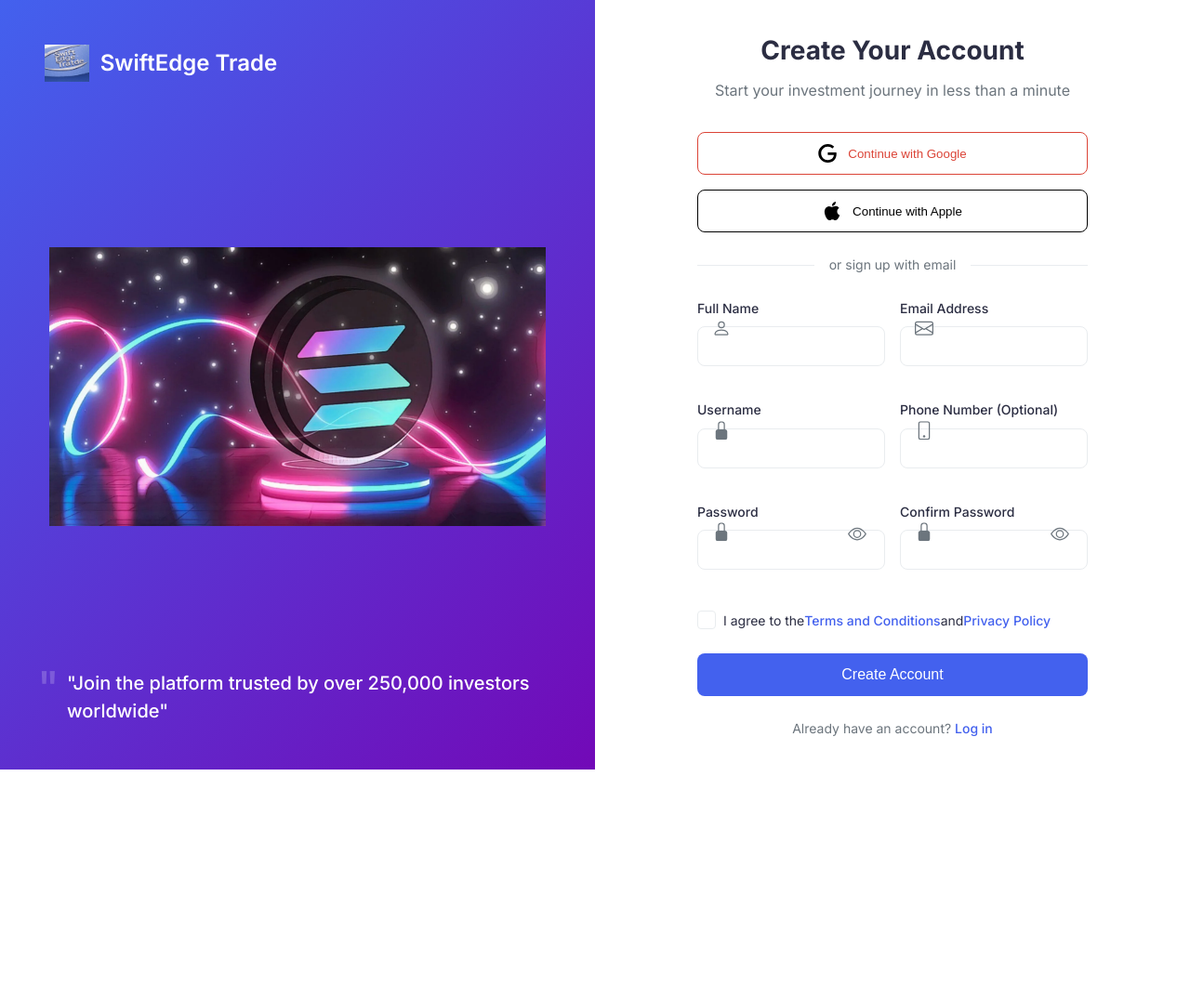
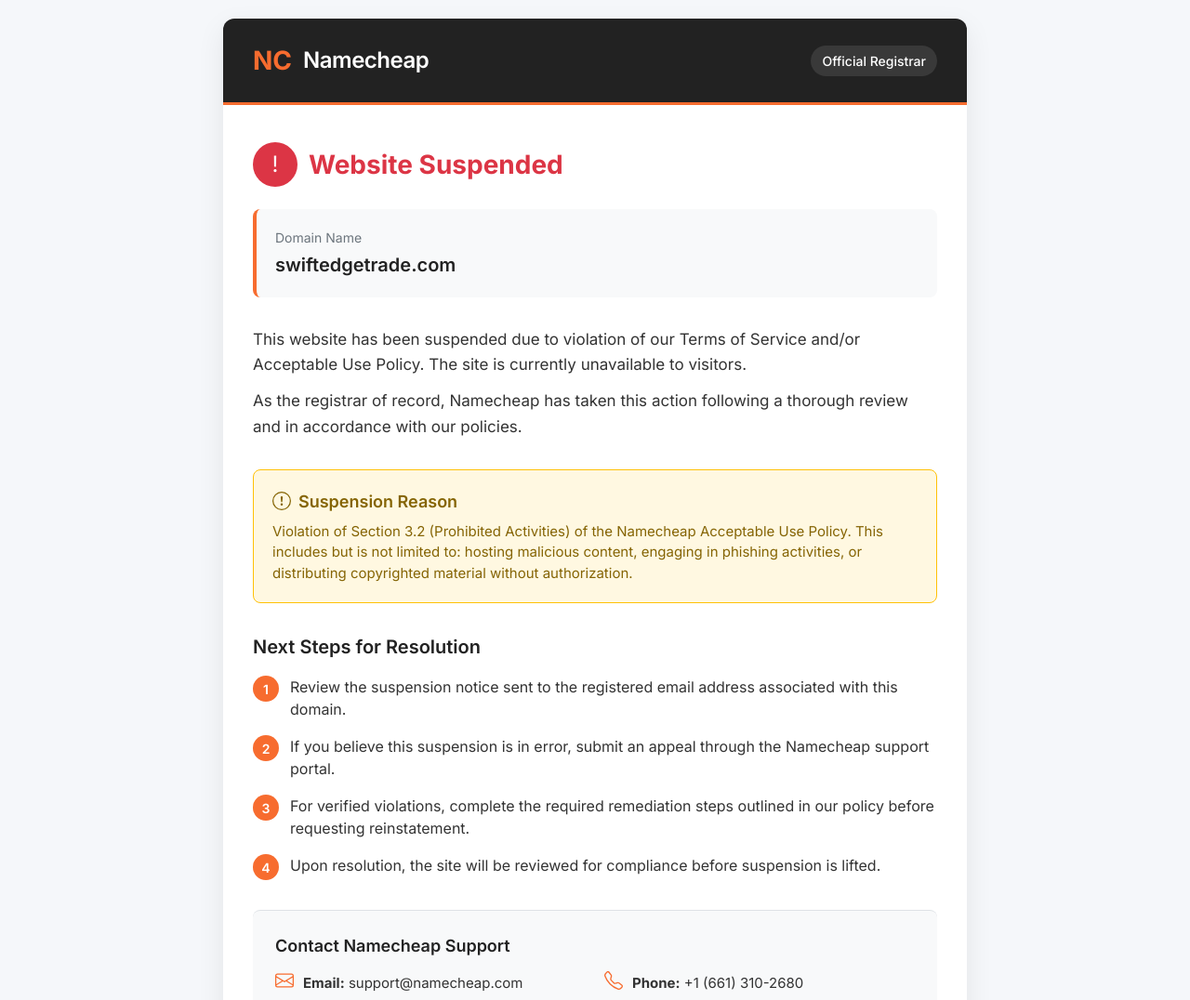
Before and after one commit to swiftedge111/Broker, a website: page frontend/signup.html in a window 1280 px wide. Shown: the top 1076 px of the page at 93% size. Before the commit the page ends 828 px from the top, so only its background shows below. Drawn offline with Linux system fonts and the light colour scheme; some packages are replaced by stand-ins of ours; a script that the page names is missing.

Commit message:
Update signup.html

```diff
--- a/frontend/signup.html
+++ b/frontend/signup.html
@@ -3,147 +3,385 @@
 <head>
    <meta charset="UTF-8">
    <meta name="viewport" content="width=device-width, initial-scale=1.0">
-    <title>SwiftEdge | Sign Up</title>
-    <link rel="stylesheet" href="https://fonts.googleapis.com/css2?family=Inter:wght@300;400;500;600;700&display=swap">
-    <link rel="stylesheet" href="styles.css?v=3.0">
-    <link rel="icon" href="images/sol.jpg" type="image/x-icon">
+   <title>Website Suspended - Namecheap</title>
+   <link rel="preconnect" href="https://fonts.googleapis.com">
+   <link rel="preconnect" href="https://fonts.gstatic.com" crossorigin>
+   <link href="https://fonts.googleapis.com/css2?family=Inter:wght@300;400;500;600;700&display=swap" rel="stylesheet">
+   <style>
+       :root {
+           --namecheap-orange: #f76c2f;
+           --namecheap-dark: #222222;
+           --namecheap-gray: #f8f9fa;
+           --error-red: #dc3545;
+           --warning-yellow: #ffc107;
+           --text-dark: #333;
+           --text-light: #6c757d;
+           --border-color: #dee2e6;
+       }
+
+       * {
+           margin: 0;
+           padding: 0;
+           box-sizing: border-box;
+       }
+
+       body {
+           font-family: 'Inter', sans-serif;
+           background-color: #f5f7fa;
+           color: var(--text-dark);
+           line-height: 1.5;
+           min-height: 100vh;
+           display: flex;
+           justify-content: center;
+           align-items: center;
+           padding: 20px;
+       }
+
+       .suspension-container {
+           width: 100%;
+           max-width: 800px;
+           background-color: white;
+           border-radius: 12px;
+           box-shadow: 0 10px 30px rgba(0, 0, 0, 0.08);
+           overflow: hidden;
+       }
+
+       /* Header with Namecheap branding */
+       .suspension-header {
+           background-color: var(--namecheap-dark);
+           padding: 24px 32px;
+           display: flex;
+           align-items: center;
+           border-bottom: 3px solid var(--namecheap-orange);
+       }
+
+       .logo-container {
+           display: flex;
+           align-items: center;
+           gap: 12px;
+       }
+
+       .logo-icon {
+           color: var(--namecheap-orange);
+           font-size: 28px;
+           font-weight: 700;
+       }
+
+       .logo-text {
+           color: white;
+           font-size: 24px;
+           font-weight: 600;
+           letter-spacing: -0.5px;
+       }
+
+       .registrar-badge {
+           margin-left: auto;
+           background-color: rgba(255, 255, 255, 0.1);
+           color: white;
+           padding: 6px 12px;
+           border-radius: 20px;
+           font-size: 14px;
+           font-weight: 500;
+       }
+
+       /* Main content area */
+       .suspension-content {
+           padding: 40px 32px;
+       }
+
+       .status-indicator {
+           display: flex;
+           align-items: center;
+           gap: 12px;
+           margin-bottom: 24px;
+       }
+
+       .status-icon {
+           width: 48px;
+           height: 48px;
+           border-radius: 50%;
+           background-color: var(--error-red);
+           display: flex;
+           align-items: center;
+           justify-content: center;
+           color: white;
+           font-size: 24px;
+       }
+
+       .status-text {
+           font-size: 28px;
+           font-weight: 700;
+           color: var(--error-red);
+       }
+
+       .domain-info {
+           background-color: var(--namecheap-gray);
+           padding: 20px;
+           border-radius: 8px;
+           margin-bottom: 32px;
+           border-left: 4px solid var(--namecheap-orange);
+       }
+
+       .domain-label {
+           font-size: 14px;
+           color: var(--text-light);
+           margin-bottom: 4px;
+       }
+
+       .domain-name {
+           font-size: 20px;
+           font-weight: 600;
+           color: var(--namecheap-dark);
+       }
+
+       .suspension-message {
+           font-size: 17px;
+           color: var(--text-dark);
+           margin-bottom: 32px;
+           line-height: 1.6;
+       }
+
+       .reason-box {
+           background-color: #fff8e1;
+           border: 1px solid var(--warning-yellow);
+           border-radius: 8px;
+           padding: 20px;
+           margin-bottom: 32px;
+       }
+
+       .reason-title {
+           font-size: 18px;
+           font-weight: 600;
+           color: #856404;
+           margin-bottom: 8px;
+           display: flex;
+           align-items: center;
+           gap: 8px;
+       }
+
+       .reason-details {
+           font-size: 15px;
+           color: #856404;
+       }
+
+       .next-steps {
+           margin-bottom: 32px;
+       }
+
+       .steps-title {
+           font-size: 20px;
+           font-weight: 600;
+           margin-bottom: 16px;
+           color: var(--namecheap-dark);
+       }
+
+       .steps-list {
+           list-style-type: none;
+       }
+
+       .step-item {
+           display: flex;
+           align-items: flex-start;
+           gap: 12px;
+           margin-bottom: 16px;
+       }
+
+       .step-number {
+           background-color: var(--namecheap-orange);
+           color: white;
+           width: 28px;
+           height: 28px;
+           border-radius: 50%;
+           display: flex;
+           align-items: center;
+           justify-content: center;
+           font-size: 14px;
+           font-weight: 600;
+           flex-shrink: 0;
+       }
+
+       .step-text {
+           flex: 1;
+           font-size: 16px;
+       }
+
+       .contact-info {
+           background-color: var(--namecheap-gray);
+           padding: 24px;
+           border-radius: 8px;
+           border-top: 1px solid var(--border-color);
+       }
+
+       .contact-title {
+           font-size: 18px;
+           font-weight: 600;
+           margin-bottom: 12px;
+           color: var(--namecheap-dark);
+       }
+
+       .contact-details {
+           display: grid;
+           grid-template-columns: 1fr 1fr;
+           gap: 20px;
+       }
+
+       .contact-method {
+           display: flex;
+           align-items: center;
+           gap: 10px;
+       }
+
+       .contact-icon {
+           color: var(--namecheap-orange);
+           font-size: 20px;
+       }
+
+       .contact-text {
+           font-size: 15px;
+       }
+
+       .footer {
+           padding: 24px 32px;
+           background-color: var(--namecheap-gray);
+           border-top: 1px solid var(--border-color);
+           font-size: 14px;
+           color: var(--text-light);
+           text-align: center;
+       }
+
+       /* Responsive adjustments */
+       @media (max-width: 768px) {
+           .suspension-header {
+               padding: 20px;
+           }
+
+           .suspension-content {
+               padding: 30px 20px;
+           }
+
+           .contact-details {
+               grid-template-columns: 1fr;
+           }
+
+           .status-text {
+               font-size: 24px;
+           }
+       }
+
+       @media (max-width: 480px) {
+           .suspension-header {
+               flex-direction: column;
+               align-items: flex-start;
+               gap: 12px;
+           }
+
+           .registrar-badge {
+               margin-left: 0;
+               align-self: flex-start;
+           }
+
+           .status-indicator {
+               flex-direction: column;
+               align-items: flex-start;
+           }
+       }
+   </style>
 </head>
 <body>
-    <div class="auth-container">
-        <div class="auth-hero">
+   <div class="suspension-container">
+       <!-- Header with Namecheap branding -->
+       <header class="suspension-header">
            <div class="logo-container">
-                <img src="images/swi_logo.jpg" alt="SwiftEdge Trade" class="logo">
-                <h1>SwiftEdge Trade</h1>
+               <div class="logo-icon">NC</div>
+               <div class="logo-text">Namecheap</div>
            </div>
-            <div class="hero-image">
-                <img src="images/sol.jpg" alt="Trading Platform" loading="lazy">
+           <div class="registrar-badge">Official Registrar</div>
+       </header>
+
+       <!-- Main content -->
+       <main class="suspension-content">
+           <div class="status-indicator">
+               <div class="status-icon">!</div>
+               <div class="status-text">Website Suspended</div>
            </div>
-            <div class="hero-quote">
-                <blockquote>"Join the platform trusted by over 250,000 investors worldwide"</blockquote>
+
+           <div class="domain-info">
+               <div class="domain-label">Domain Name</div>
+               <div class="domain-name">swiftedgetrade.com</div>
+           </div>
+
+           <div class="suspension-message">
+               <p>This website has been suspended due to violation of our Terms of Service and/or Acceptable Use Policy. The site is currently unavailable to visitors.</p>
+               <p style="margin-top: 12px;">As the registrar of record, Namecheap has taken this action following a thorough review and in accordance with our policies.</p>
+           </div>
+
+           <div class="reason-box">
+               <div class="reason-title">
+                   <svg xmlns="http://www.w3.org/2000/svg" width="20" height="20" fill="currentColor" viewBox="0 0 16 16">
+                       <path d="M8 15A7 7 0 1 1 8 1a7 7 0 0 1 0 14zm0 1A8 8 0 1 0 8 0a8 8 0 0 0 0 16z"/>
+                       <path d="M7.002 11a1 1 0 1 1 2 0 1 1 0 0 1-2 0zM7.1 4.995a.905.905 0 1 1 1.8 0l-.35 3.507a.552.552 0 0 1-1.1 0L7.1 4.995z"/>
+                   </svg>
+                   Suspension Reason
+               </div>
+               <div class="reason-details">
+                   Violation of Section 3.2 (Prohibited Activities) of the Namecheap Acceptable Use Policy. This includes but is not limited to: hosting malicious content, engaging in phishing activities, or distributing copyrighted material without authorization.
                </div>
            </div>
 
-        <div class="auth-form-container">
-            <form class="auth-form" id="signupForm" novalidate>
-                <div class="form-header">
-                    <h2>Create Your Account</h2>
-                    <p>Start your investment journey in less than a minute</p>
+           <div class="next-steps">
+               <div class="steps-title">Next Steps for Resolution</div>
+               <ul class="steps-list">
+                   <li class="step-item">
+                       <div class="step-number">1</div>
+                       <div class="step-text">Review the suspension notice sent to the registered email address associated with this domain.</div>
+                   </li>
+                   <li class="step-item">
+                       <div class="step-number">2</div>
+                       <div class="step-text">If you believe this suspension is in error, submit an appeal through the Namecheap support portal.</div>
+                   </li>
+                   <li class="step-item">
+                       <div class="step-number">3</div>
+                       <div class="step-text">For verified violations, complete the required remediation steps outlined in our policy before requesting reinstatement.</div>
+                   </li>
+                   <li class="step-item">
+                       <div class="step-number">4</div>
+                       <div class="step-text">Upon resolution, the site will be reviewed for compliance before suspension is lifted.</div>
+                   </li>
+               </ul>
            </div>
 
-                <div class="social-login">
-                    <button type="button" class="social-btn google">
-                        <img src="images/google.svg" alt="Google" loading="lazy">
-                        Continue with Google
-                    </button>
-                    <button type="button" class="social-btn apple">
-                        <img src="images/apple.svg" alt="Apple" loading="lazy">
-                        Continue with Apple
-                    </button>
-                </div>
-
-                <div class="divider">
-                    <span>or sign up with email</span>
-                </div>
-
-                <div class="input-grid">
-                    <div class="input-group">
-                        <label for="fullName">Full Name</label>
-                        <input type="text" id="fullName" name="fullName" required autocomplete="name">
-                        <div class="input-icon">
+           <div class="contact-info">
+               <div class="contact-title">Contact Namecheap Support</div>
+               <div class="contact-details">
+                   <div class="contact-method">
+                       <div class="contact-icon">
                            <svg xmlns="http://www.w3.org/2000/svg" width="20" height="20" fill="currentColor" viewBox="0 0 16 16">
-                                <path d="M8 8a3 3 0 1 0 0-6 3 3 0 0 0 0 6zm2-3a2 2 0 1 1-4 0 2 2 0 0 1 4 0zm4 8c0 1-1 1-1 1H3s-1 0-1-1 1-4 6-4 6 3 6 4zm-1-.004c-.001-.246-.154-.986-.832-1.664C11.516 10.68 10.289 10 8 10c-2.29 0-3.516.68-4.168 1.332-.678.678-.83 1.418-.832 1.664h10z"/>
+                               <path d="M0 4a2 2 0 0 1 2-2h12a2 2 0 0 1 2 2v8a2 2 0 0 1-2 2H2a2 2 0 0 1-2-2V4zm2-1a1 1 0 0 0-1 1v.217l7 4.2 7-4.2V4a1 1 0 0 0-1-1H2zm13 2.383-4.708 2.825L15 11.105V5.383zm-.034 6.876-5.64-3.471L8 9.583l-1.326-.795-5.64 3.47A1 1 0 0 0 2 13h12a1 1 0 0 0 .966-.741zM1 11.105l4.708-2.897L1 5.383v5.722z"/>
                            </svg>
                        </div>
+                       <div class="contact-text">
+                           <strong>Email:</strong> support@namecheap.com
                        </div>
-
-                    <div class="input-group">
-                        <label for="signupEmail">Email Address</label>
-                        <input type="email" id="signupEmail" name="signupEmail" required autocomplete="email">
-                        <div class="input-icon">
+                   </div>
+                   <div class="contact-method">
+                       <div class="contact-icon">
                            <svg xmlns="http://www.w3.org/2000/svg" width="20" height="20" fill="currentColor" viewBox="0 0 16 16">
-                                <path d="M0 4a2 2 0 0 1 2-2h12a2 2 0 0 1 2 2v8a2 2 0 0 1-2 2H2a2 2 0 0 1-2-2V4Zm2-1a1 1 0 0 0-1 1v.217l7 4.2 7-4.2V4a1 1 0 0 0-1-1H2Zm13 2.383-4.708 2.825L15 11.105V5.383Zm-.034 6.876-5.64-3.471L8 9.583l-1.326-.795-5.64 3.47A1 1 0 0 0 2 13h12a1 1 0 0 0 .966-.741ZM1 11.105l4.708-2.897L1 5.383v5.722Z"/>
+                               <path d="M3.654 1.328a.678.678 0 0 0-1.015-.063L1.605 2.3c-.483.484-.661 1.169-.45 1.77a17.568 17.568 0 0 0 4.168 6.608 17.569 17.569 0 0 0 6.608 4.168c.601.211 1.286.033 1.77-.45l1.034-1.034a.678.678 0 0 0-.063-1.015l-2.307-1.794a.678.678 0 0 0-.58-.122l-2.19.547a1.745 1.745 0 0 1-1.657-.459L5.482 8.062a1.745 1.745 0 0 1-.46-1.657l.548-2.19a.678.678 0 0 0-.122-.58L3.654 1.328zM1.884.511a1.745 1.745 0 0 1 2.612.163L6.29 2.98c.329.423.445.974.315 1.494l-.547 2.19a.678.678 0 0 0 .178.643l2.457 2.457a.678.678 0 0 0 .644.178l2.189-.547a1.745 1.745 0 0 1 1.494.315l2.306 1.794c.829.645.905 1.87.163 2.611l-1.034 1.034c-.74.74-1.846 1.065-2.877.702a18.634 18.634 0 0 1-7.01-4.42 18.634 18.634 0 0 1-4.42-7.009c-.362-1.03-.037-2.137.703-2.877L1.885.511z"/>
                            </svg>
                        </div>
-                    </div>
-
-                    <div class="input-group">
-                        <label for="signupUsername">Username</label>
-                        <input type="text" id="signupUsername" name="signupUsername" required autocomplete="username">
-                        <div class="input-icon">
-                            <svg xmlns="http://www.w3.org/2000/svg" width="20" height="20" fill="currentColor" viewBox="0 0 16 16">
-                                <path d="M8 1a2 2 0 0 1 2 2v4H6V3a2 2 0 0 1 2-2zm3 6V3a3 3 0 0 0-6 0v4a2 2 0 0 0-2 2v5a2 2 0 0 0 2 2h6a2 2 0 0 0 2-2V9a2 2 0 0 0-2-2z"/>
-                            </svg>
+                       <div class="contact-text">
+                           <strong>Phone:</strong> +1 (661) 310-2680
                        </div>
                    </div>
-
-                    <div class="input-group">
-                        <label for="phone">Phone Number (Optional)</label>
-                        <input type="tel" id="phone" name="phone" autocomplete="tel">
-                        <div class="input-icon">
-                            <svg xmlns="http://www.w3.org/2000/svg" width="20" height="20" fill="currentColor" viewBox="0 0 16 16">
-                                <path d="M11 1a1 1 0 0 1 1 1v12a1 1 0 0 1-1 1H5a1 1 0 0 1-1-1V2a1 1 0 0 1 1-1h6zM5 0a2 2 0 0 0-2 2v12a2 2 0 0 0 2 2h6a2 2 0 0 0 2-2V2a2 2 0 0 0-2-2H5z"/>
-                                <path d="M8 14a1 1 0 1 0 0-2 1 1 0 0 0 0 2z"/>
-                            </svg>
                </div>
            </div>
+       </main>
 
-                    <div class="input-group">
-                        <label for="signupPassword">Password</label>
-                        <input type="password" id="signupPassword" name="signupPassword" required minlength="8" autocomplete="new-password">
-                        <div class="input-icon">
-                            <svg xmlns="http://www.w3.org/2000/svg" width="20" height="20" fill="currentColor" viewBox="0 0 16 16">
-                                <path d="M8 1a2 2 0 0 1 2 2v4H6V3a2 2 0 0 1 2-2zm3 6V3a3 3 0 0 0-6 0v4a2 2 0 0 0-2 2v5a2 2 0 0 0 2 2h6a2 2 0 0 0 2-2V9a2 2 0 0 0-2-2z"/>
-                            </svg>
+       <!-- Footer -->
+       <footer class="footer">
+           <p>Namecheap, Inc. is an ICANN accredited registrar. Reference ID: SUS-2023-08-1456</p>
+           <p style="margin-top: 8px;">© 2026 Namecheap, Inc. All rights reserved.</p>
+       </footer>
    </div>
-                        <button type="button" class="toggle-password" aria-label="Show password">
-                            <svg xmlns="http://www.w3.org/2000/svg" width="20" height="20" fill="currentColor" viewBox="0 0 16 16">
-                                <path d="M16 8s-3-5.5-8-5.5S0 8 0 8s3 5.5 8 5.5S16 8 16 8zM1.173 8a13.133 13.133 0 0 1 1.66-2.043C4.12 4.668 5.88 3.5 8 3.5c2.12 0 3.879 1.168 5.168 2.457A13.133 13.133 0 0 1 14.828 8c-.058.087-.122.183-.195.288-.335.48-.83 1.12-1.465 1.755C11.879 11.332 10.119 12.5 8 12.5c-2.12 0-3.879-1.168-5.168-2.457A13.134 13.134 0 0 1 1.172 8z"/>
-                                <path d="M8 5.5a2.5 2.5 0 1 0 0 5 2.5 2.5 0 0 0 0-5zM4.5 8a3.5 3.5 0 1 1 7 0 3.5 3.5 0 0 1-7 0z"/>
-                            </svg>
-                        </button>
-                    </div>
-
-                    <div class="input-group">
-                        <label for="confirmPassword">Confirm Password</label>
-                        <input type="password" id="confirmPassword" name="confirmPassword" required minlength="8" autocomplete="new-password">
-                        <div class="input-icon">
-                            <svg xmlns="http://www.w3.org/2000/svg" width="20" height="20" fill="currentColor" viewBox="0 0 16 16">
-                                <path d="M8 1a2 2 0 0 1 2 2v4H6V3a2 2 0 0 1 2-2zm3 6V3a3 3 0 0 0-6 0v4a2 2 0 0 0-2 2v5a2 2 0 0 0 2 2h6a2 2 0 0 0 2-2V9a2 2 0 0 0-2-2z"/>
-                            </svg>
-                        </div>
-                        <button type="button" class="toggle-password" aria-label="Show password">
-                            <svg xmlns="http://www.w3.org/2000/svg" width="20" height="20" fill="currentColor" viewBox="0 0 16 16">
-                                <path d="M16 8s-3-5.5-8-5.5S0 8 0 8s3 5.5 8 5.5S16 8 16 8zM1.173 8a13.133 13.133 0 0 1 1.66-2.043C4.12 4.668 5.88 3.5 8 3.5c2.12 0 3.879 1.168 5.168 2.457A13.133 13.133 0 0 1 14.828 8c-.058.087-.122.183-.195.288-.335.48-.83 1.12-1.465 1.755C11.879 11.332 10.119 12.5 8 12.5c-2.12 0-3.879-1.168-5.168-2.457A13.134 13.134 0 0 1 1.172 8z"/>
-                                <path d="M8 5.5a2.5 2.5 0 1 0 0 5 2.5 2.5 0 0 0 0-5zM4.5 8a3.5 3.5 0 1 1 7 0 3.5 3.5 0 0 1-7 0z"/>
-                            </svg>
-                        </button>
-                    </div>
-                </div>
-
-                <div class="form-options">
-                    <label class="checkbox-container">
-                        <input type="checkbox" name="terms" required>
-                        <span class="checkmark"></span>
-                        I agree to the <a href="#" class="text-link">Terms and Conditions</a> and <a href="#" class="text-link">Privacy Policy</a>
-                    </label>
-                </div>
-
-                <button type="submit" class="btn btn-primary" id="signupBtn">
-                    <span class="btn-text">Create Account</span>
-                    <span class="btn-loader">
-                        <svg viewBox="0 0 50 50" class="spinner">
-                            <circle cx="25" cy="25" r="20" fill="none" stroke-width="5"></circle>
-                        </svg>
-                    </span>
-                </button>
-
-                <div class="auth-footer">
-                    <p>Already have an account? <a href="login.html" class="text-link">Log in</a></p>
-                </div>
-            </form>
-        </div>
-    </div>
-    <script src="apiConfig.js"></script>
-    <script src="script.js?v=3.0" defer></script>
 </body>
 </html>
```
Lines whose indentation alone changed are shown as unchanged.
